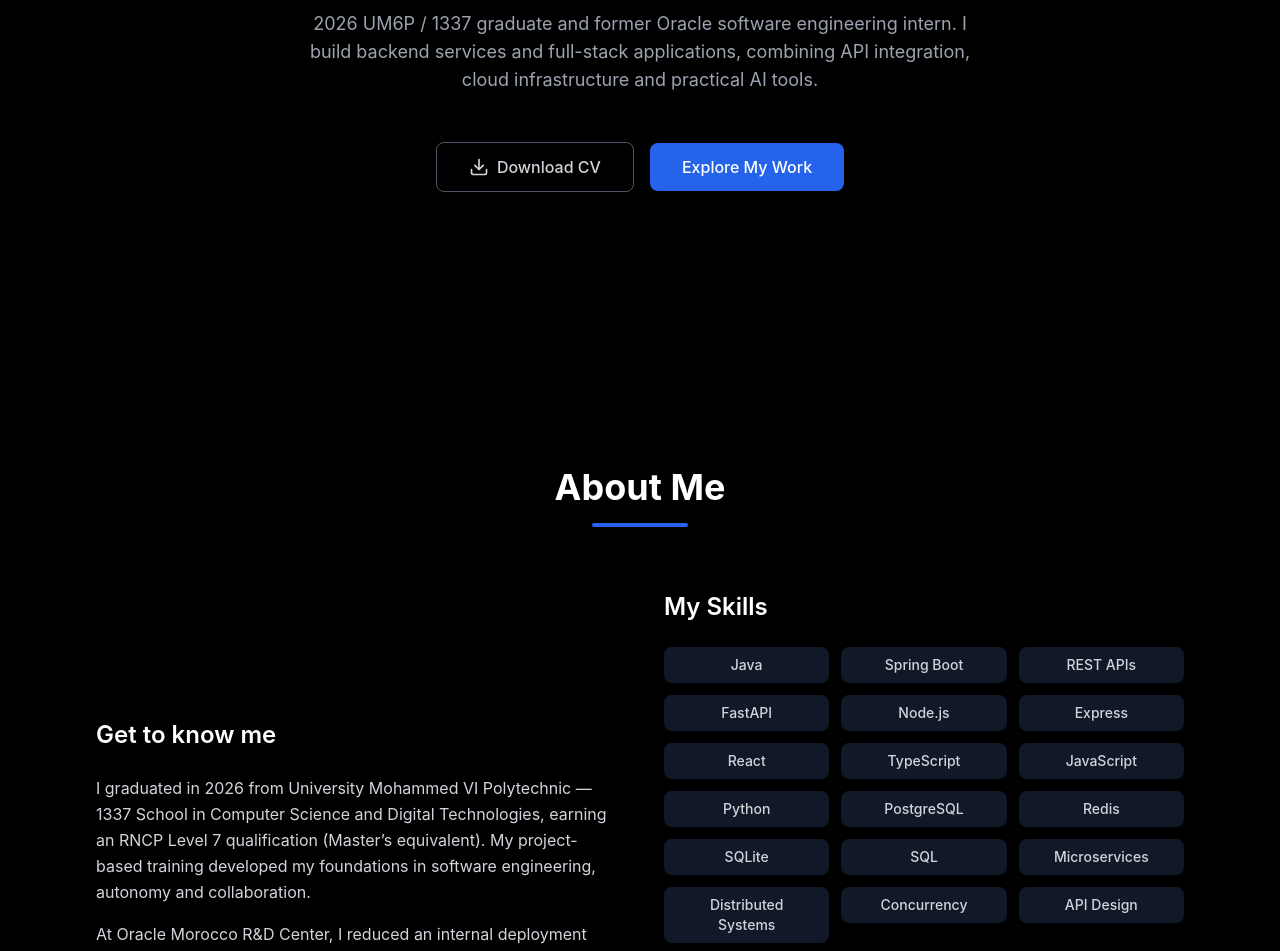
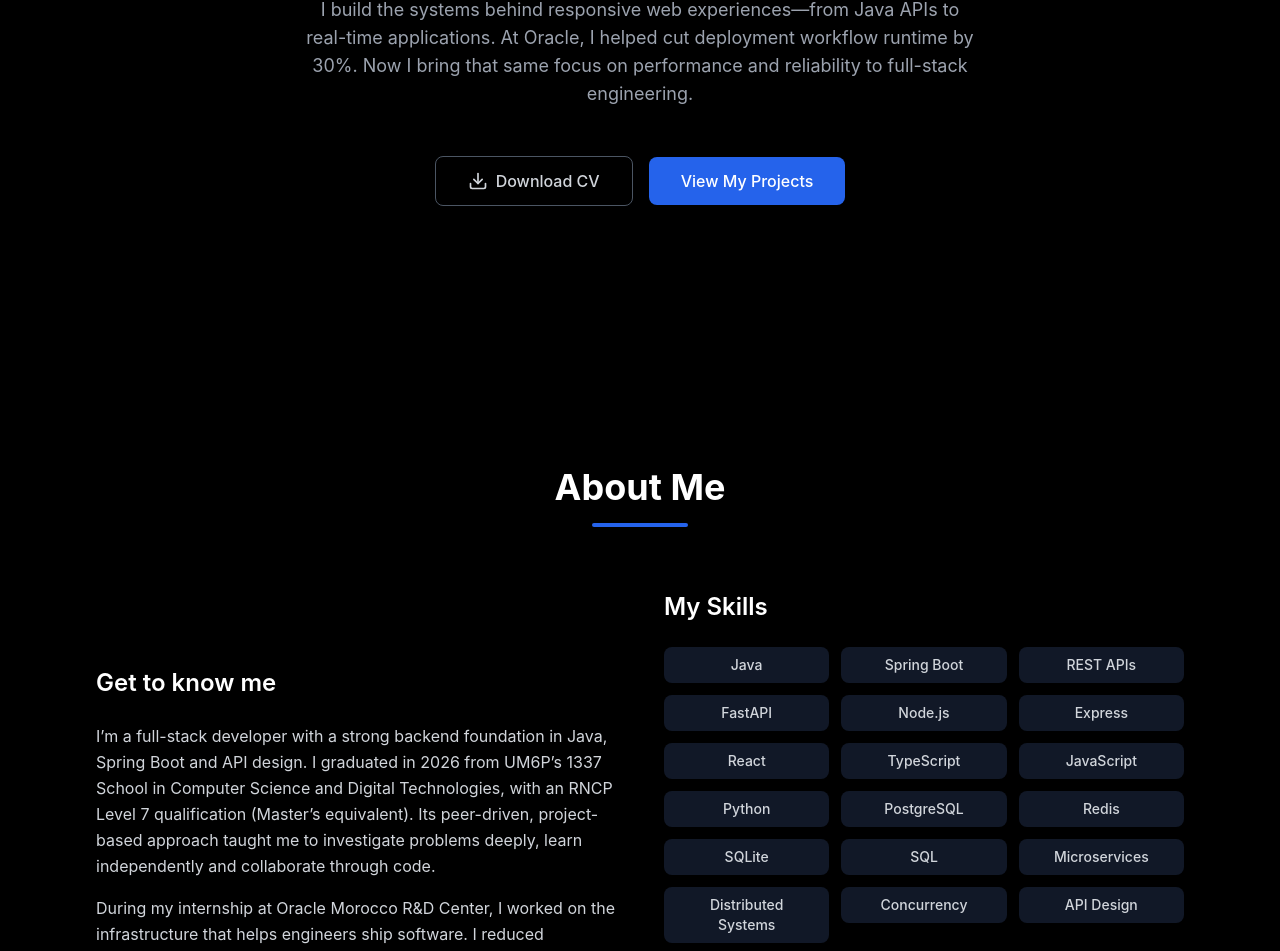
Before and after one commit to AyoubChraiti/Portfolio, a React (Vite) app: page / in a window 1280 px wide. Shown: the part 413-1364 px from the top of the page. Built offline with nearby package versions, Linux system fonts and the light colour scheme.

Commit message:
Sharpen portfolio messaging around engineering outcomes

```diff
--- a/index.html
+++ b/index.html
@@ -6,6 +6,11 @@
     <meta name="viewport" content="width=device-width, initial-scale=1.0" />
     <title>Ayoub Chraiti | Full-Stack Developer</title>
     <meta name="description" content="Ayoub Chraiti, 2026 UM6P / 1337 graduate and former Oracle intern. Java, Spring Boot, React, cloud engineering and AI-assisted diagnostics." />
+    <link rel="canonical" href="https://ayoubchraiti.github.io/Portfolio/" />
+    <meta property="og:title" content="Ayoub Chraiti | Full-Stack Developer" />
+    <meta property="og:description" content="Java, Spring Boot and React. Former Oracle intern, 2026 UM6P / 1337 graduate. Explore my experience, projects and CV." />
+    <meta property="og:type" content="website" />
+    <meta property="og:url" content="https://ayoubchraiti.github.io/Portfolio/" />
     <script src="https://cdn.tailwindcss.com"></script>
     <script>
       tailwind.config = {
--- a/src/App.tsx
+++ b/src/App.tsx
@@ -46,37 +46,37 @@ const App: React.FC = () => {
   const projects = [
     {
       title: 'HyperTube | Streaming Service',
-      description: 'Built a Java/Spring Boot streaming backend with FFmpeg HLS transcoding so playback starts before downloads finish. Separated media processing from API requests for concurrent streaming, and integrated TMDb and OpenSubtitles to enrich 10,000+ titles with metadata and multilingual subtitles.',
+      description: 'Start watching before the download finishes. I built a Java/Spring Boot backend with FFmpeg HLS transcoding, separating media processing from API requests to keep streaming and transcoding concurrent. TMDb and OpenSubtitles integrations enrich 10,000+ titles with metadata and multilingual subtitles.',
       techStack: ['Java', 'Spring Boot', 'React', 'PostgreSQL', 'Redis', 'OAuth2', 'FFmpeg'],
     },
     {
       title: 'Matcha | Dating Platform',
-      description: 'Built profiles and tag- and location-based discovery with optimized PostgreSQL queries, plus real-time chat and notifications over WebSockets. Added session authentication, input sanitization, rate limiting and connection throttling to reduce spam and brute-force attempts.',
+      description: 'From discovery to a live conversation. I built profiles, tag- and location-based matching, and WebSocket chat and notifications. Optimized PostgreSQL queries support discovery, while session authentication, input validation, rate limits and connection throttling protect user interactions.',
       techStack: ['React', 'Express.js', 'PostgreSQL', 'WebSockets'],
     },
     {
       title: 'LogLens | AI-Powered Log Analyzer',
-      description: 'Integrated the Claude API to turn application and deployment logs into structured diagnostic summaries for engineers investigating failures. Built real-time log ingestion, filtering and visualization to support AI-assisted root-cause analysis.',
+      description: 'Make failure signals easier to find. I built a React and TypeScript dashboard for real-time log ingestion, filtering and visualization, then integrated the Claude API to turn application and deployment logs into structured summaries that support engineers’ investigations.',
       techStack: ['React', 'TypeScript', 'Claude API'],
     },
     {
       title: 'Live Chat Web App',
-      description: 'A real-time web-based chat system built with WebSocket and Fastify, enabling instant communication between users with authentication, channels, and message persistence.',
+      description: 'A real-time messaging application built with Fastify and WebSockets. Combines authenticated access, conversation channels and persistent message history so users can pick up where they left off.',
       techStack: ['TypeScript', 'Fastify', 'WebSocket', 'SQLite', 'Tailwind CSS', 'HTML', 'CSS'],
     },
     {
       title: 'Containerized Web Hosting Infrastructure',
-      description: 'Secure, modular web infrastructure using Docker, Docker Compose, Nginx, MariaDB, and WordPress with SSL and persistent storage.',
+      description: 'A containerized WordPress hosting stack with dedicated Nginx, MariaDB and application services. Docker Compose coordinates the environment, with SSL for encrypted connections and persistent storage for application data.',
       techStack: ['Docker', 'Docker Compose', 'Nginx', 'MariaDB', 'WordPress', 'SSL'],
     },
     {
-      title: 'Full-Stack Web Application',
-      description: 'Secure multiplayer Pong game with Fastify, TypeScript, WebSockets, JWT, 2FA, and containerized deployment.',
+      title: 'Real-Time Multiplayer Pong',
+      description: 'A full-stack multiplayer Pong application connecting a Fastify and TypeScript backend to real-time gameplay over WebSockets. Includes JWT authentication, two-factor authentication and a containerized deployment.',
       techStack: ['Fastify', 'TypeScript', 'WebSockets', 'Docker', 'JWT', '2FA', 'SQLite'],
     },
     {
       title: 'HTTP Server with CGI & Event-Driven I/O',
-      description: 'High-performance multi-server HTTP server in C/C++ with dynamic routing, RESTful design, and epoll-based non-blocking I/O.',
+      description: 'An HTTP server built in C/C++ to explore how web infrastructure works beneath the framework. Supports dynamic routing, CGI and multiple server configurations, with epoll-based non-blocking I/O for concurrent connections.',
       techStack: ['C/C++', 'HTTP', 'Postman', 'CGI', 'Event-Driven I/O', 'Python'],
     },
     {
@@ -251,7 +251,7 @@ const App: React.FC = () => {
 
             <AnimatedSection direction="up" delay={0.6}>
               <p className={`text-lg ${theme === 'dark' ? 'text-gray-400' : 'text-gray-600'} mb-12 max-w-2xl mx-auto transition-colors duration-200`}>
-                2026 UM6P / 1337 graduate and former Oracle software engineering intern. I build backend services and full-stack applications, combining API integration, cloud infrastructure and practical AI tools.
+                I build the systems behind responsive web experiences—from Java APIs to real-time applications. At Oracle, I helped cut deployment workflow runtime by 30%. Now I bring that same focus on performance and reliability to full-stack engineering.
               </p>
             </AnimatedSection>
 
@@ -272,7 +272,7 @@ const App: React.FC = () => {
                   whileHover={{ scale: 1.05, boxShadow: '0 10px 25px rgba(59, 130, 246, 0.3)' }}
                   whileTap={{ scale: 0.95 }}
                 >
-                  Explore My Work
+                  View My Projects
                 </motion.button>
               </div>
             </AnimatedSection>
@@ -315,9 +315,9 @@ const App: React.FC = () => {
                 </h3>
                 <motion.div className="space-y-4">
                   {[
-                    "I graduated in 2026 from University Mohammed VI Polytechnic — 1337 School in Computer Science and Digital Technologies, earning an RNCP Level 7 qualification (Master’s equivalent). My project-based training developed my foundations in software engineering, autonomy and collaboration.",
-                    "At Oracle Morocco R&D Center, I reduced an internal deployment workflow’s runtime by 30%, co-designed a zero-downtime rollout strategy adopted by the infrastructure organization, and built Terraform automation for OCI and AI-assisted log diagnostics.",
-                    "I work across Java/Spring Boot backends, React and TypeScript interfaces, PostgreSQL, cloud infrastructure and LLM integrations. I’m looking for junior backend or full-stack engineering opportunities where I can contribute to reliable products and grow with an experienced team."
+                    "I’m a full-stack developer with a strong backend foundation in Java, Spring Boot and API design. I graduated in 2026 from UM6P’s 1337 School in Computer Science and Digital Technologies, with an RNCP Level 7 qualification (Master’s equivalent). Its peer-driven, project-based approach taught me to investigate problems deeply, learn independently and collaborate through code.",
+                    "During my internship at Oracle Morocco R&D Center, I worked on the infrastructure that helps engineers ship software. I reduced deployment workflow runtime by 30%, co-designed a zero-downtime rollout strategy adopted by the infrastructure organization, and developed Terraform automation and AI-assisted log diagnostics.",
+                    "My projects connect backend engineering to the user experience: video that plays while it downloads, conversations delivered in real time, and logs that become useful diagnostic summaries. I’m looking for a junior backend or full-stack role where I can take ownership of features, learn from experienced engineers and build software people can depend on."
                   ].map((paragraph, idx) => (
                     <motion.p
                       key={idx}
@@ -430,7 +430,7 @@ const App: React.FC = () => {
                 viewport={{ once: true }}
                 transition={{ duration: 0.6, delay: 0.4 }}
               >
-                Selected work in streaming systems, real-time applications and AI-assisted diagnostics, followed by earlier software engineering projects.
+                From concurrent video streaming to AI-assisted diagnostics: projects that show how I connect backend systems, data and interfaces to solve concrete problems.
               </motion.p>
             </AnimatedSection>
 
@@ -535,19 +535,19 @@ const App: React.FC = () => {
                 {
                   title: 'HackerRank Software Engineering Certificate',
                   issuer: 'HackerRank',
-                  description: 'Earned the HackerRank Software Engineering Certificate by completing the rigorous coding assessments. Demonstrated proficiency in algorithms, data structures, and practical software development skills and efficient code implementation.',
+                  description: 'Software engineering certification covering algorithms, data structures and practical coding skills.',
                   url: 'https://www.hackerrank.com/certificates/iframe/597cc4976d5f'
                 },
                 {
                   title: 'Machine Learning Bootcamp',
                   issuer: '1337 Coding School',
-                  description: 'Intensive hands-on training covering core machine learning algorithms, data preprocessing, Scikit-learn, and real-world ML pipeline implementation with a focus on experimentation.',
+                  description: 'Hands-on training in core machine learning algorithms, data preprocessing and Scikit-learn, with practical exercises in building and evaluating ML pipelines.',
                   url: 'https://github.com/AyoubChraiti/Entry-Level-ML-Engineer-Bootcamp'
                 },
                 {
                   title: 'Intro to Data Science',
                   issuer: 'IBM SkillsBuild',
-                  description: 'Introduced to the foundational concepts of data science, including the basic roles of data scientists, and an overview of how data can be collected, processed, and visualized.',
+                  description: 'Foundational training in collecting, processing and visualizing data, and understanding how data science supports problem-solving.',
                   url: 'https://ayoubchraiti.github.io/Certificates/IBM-data-certificate.pdf'
                 },
                 {
@@ -646,7 +646,7 @@ const App: React.FC = () => {
                 viewport={{ once: true }}
                 transition={{ duration: 0.6, delay: 0.4 }}
               >
-                Open to junior backend and full-stack engineering opportunities. Let’s discuss how I can contribute to your team.
+                Hiring a junior backend or full-stack engineer? I bring hands-on Oracle experience, a strong Java/Spring Boot foundation and the ability to build across the stack. Let’s talk about what your team is building.
               </motion.p>
             </AnimatedSection>
 
```
